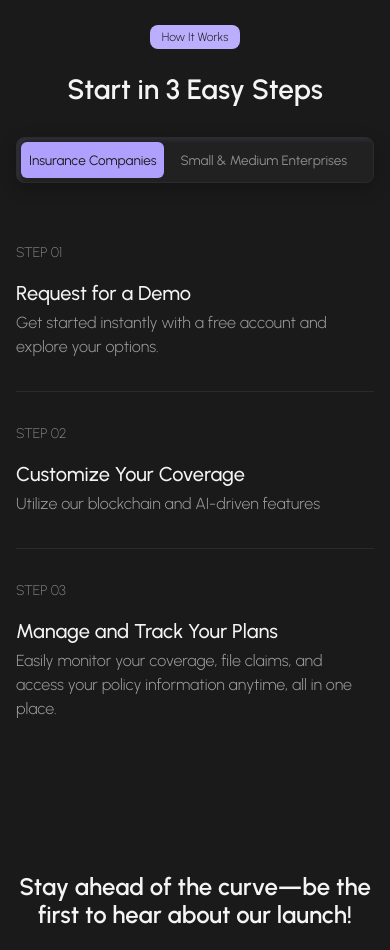
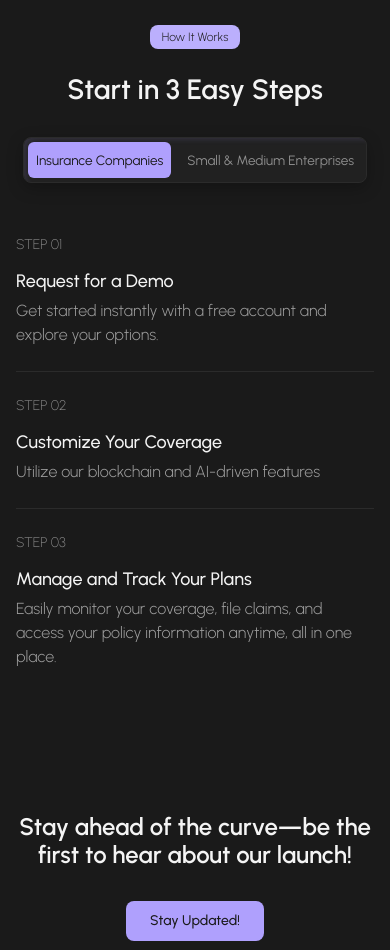
Before and after one commit to Khadeeejah/Nuva, a React (Vite) app: page / in a window 390 px wide. Shown: the part 3820-4770 px from the top of the page. Built offline with nearby package versions, Linux system fonts and the light colour scheme.

Commit message:
fix: design bugs

```diff
--- a/src/components/HowItWorks.jsx
+++ b/src/components/HowItWorks.jsx
@@ -20,7 +20,7 @@
       </div>
       <div>
         <Tabs selectedIndex={tabIndex} onSelect={(index) => setTabIndex(index)}>
-          <TabList className="p-1 mt-8 mb-7 bg-black-200 border border-black-300 rounded-lg shadow-purplish-grayish flex gap-2 items-center md:mt-12 md:w-fit md:mx-auto md:gap-4 lg:mt-14 lg:mb-20 xl:mt-16">
+          <TabList className="p-1 mt-8 mb-7 bg-black-200 w-fit mx-auto border border-black-300 rounded-lg shadow-purplish-grayish flex gap-2 items-center md:mt-12 md:gap-4 lg:mt-14 lg:mb-20 xl:mt-16">
             <Tab
               className={`text-[0.845rem] p-2 rounded-md font-normal cursor-pointer outline-none ${
                 tabIndex === 0
@@ -68,24 +68,26 @@
                 </div>
               </div>
               <div>
-                <div className="grid gap-4 py-8 border-b border-black-300">
+                <div className="grid gap-3 py-6 border-b border-black-300 md:py-8 md:gap-4">
                   <p className="uppercase text-sm text-neutral-300 font-extralight">
                     Step 01
                   </p>
                   <div>
-                    <h4 className="text-xl font-medium">Request for a Demo</h4>
+                    <h4 className="text-lg font-medium md:text-xl">
+                      Request for a Demo
+                    </h4>
                     <p className="text-neutral-200 pt-1">
                       Get started instantly with a free account and explore your
                       options.
                     </p>
                   </div>
                 </div>
-                <div className="grid gap-4 py-8 border-b border-black-300">
+                <div className="grid gap-3 py-6 border-b border-black-300 md:py-8 md:gap-4">
                   <p className="uppercase text-sm text-neutral-300 font-extralight">
                     Step 02
                   </p>
                   <div>
-                    <h4 className="text-xl font-medium">
+                    <h4 className="text-lg font-medium md:text-xl">
                       Customize Your Coverage
                     </h4>
                     <p className="text-neutral-200 pt-1">
@@ -93,12 +95,12 @@
                     </p>
                   </div>
                 </div>
-                <div className="grid gap-4 py-8">
+                <div className="grid gap-3 py-6 md:py-8 md:gap-4">
                   <p className="uppercase text-sm text-neutral-300 font-extralight">
                     Step 03
                   </p>
                   <div>
-                    <h4 className="text-xl font-medium">
+                    <h4 className="text-lg font-medium md:text-xl">
                       Manage and Track Your Plans
                     </h4>
                     <p className="text-neutral-200 pt-1">
@@ -138,24 +140,26 @@
                 </div>
               </div>
               <div>
-                <div className="grid gap-4 py-8 border-b border-black-300">
+                <div className="grid gap-3 py-6 border-b border-black-300 md:py-8 md:gap-4">
                   <p className="uppercase text-sm text-neutral-300 font-extralight">
                     Step 01
                   </p>
                   <div>
-                    <h4 className="text-xl font-medium">Set Up Your Profile</h4>
+                    <h4 className="text-lg font-medium md-text-xl">
+                      Set Up Your Profile
+                    </h4>
                     <p className="text-neutral-200 pt-1">
                       Register on the Nuva platform with your business
                       credentials
                     </p>
                   </div>
                 </div>
-                <div className="grid gap-4 py-8 border-b border-black-300">
+                <div className="grid gap-3 py-6 border-b border-black-300 md:py-8 md:gap-4">
                   <p className="uppercase text-sm text-neutral-300 font-extralight">
                     Step 02
                   </p>
                   <div>
-                    <h4 className="text-xl font-medium">
+                    <h4 className="text-lg font-medium md-text-xl">
                       Request and Buy Policies
                     </h4>
                     <p className="text-neutral-200 pt-1">
@@ -164,12 +168,12 @@
                     </p>
                   </div>
                 </div>
-                <div className="grid gap-4 py-8">
+                <div className="grid gap-3 py-6 md:py-8 md:gap-4">
                   <p className="uppercase text-sm text-neutral-300 font-extralight">
                     Step 03
                   </p>
                   <div>
-                    <h4 className="text-xl font-medium">
+                    <h4 className="text-lg font-medium md-text-xl">
                       Collaborate and Buy from the Policy Pool
                     </h4>
                     <p className="text-neutral-200 pt-1">
```
